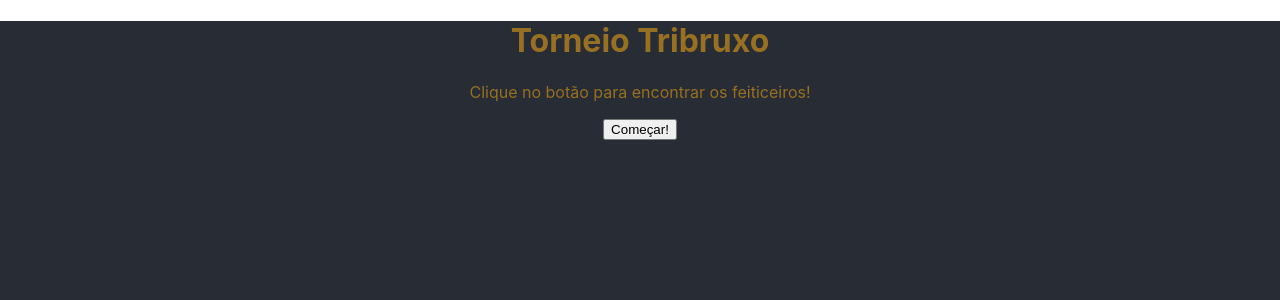
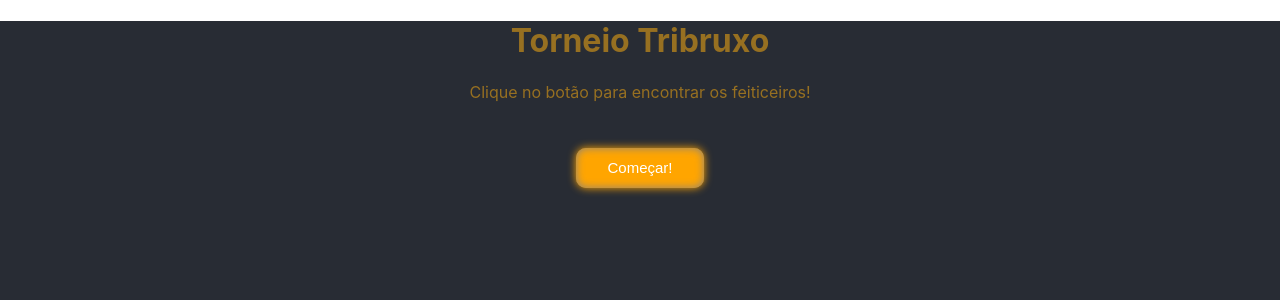
Before and after one commit to Kenzie-Academy-Brasil-Developers/react-entrega-s1-preparativos-para-o-torneio-tribruxo-depavani, a React (Create React App) app: page / in a window 1280 px wide. Shown: the top 300 px of the page. Built offline with nearby package versions, Linux system fonts and the light colour scheme; no server answers.

Commit message:
improving the style

```diff
--- a/src/components/Card/style.css
+++ b/src/components/Card/style.css
@@ -1,25 +1,47 @@
 img {
-  width: 300px;
-  height: 300px;
+  width: 250px;
+  height: 250px;
+  border-radius: 7px;
 }
 
 .Ravenclaw {
-  border: 6px solid red;
+  border: 2px solid red;
+  box-shadow: inset 0 0 1em red, 0 0 1em red;
+  border-radius: 8px;
 }
 
 .Slytherin {
-  border: 6px solid seagreen;
+  border: 2px solid seagreen;
+  box-shadow: inset 0 0 1em seagreen, 0 0 1em seagreen;
+  border-radius: 8px;
 }
 
 .Hufflepuff {
-  border: 6px solid yellow;
+  border: 2px solid yellow;
+  box-shadow: inset 0 0 1em yellow, 0 0 1em yellow;
+  border-radius: 8px;
 }
 
 .Gryffindor {
-  border: 6px solid blue;
+  border: 2px solid blue;
+  box-shadow: inset 0 0 1em blue, 0 0 1em blue;
+  border-radius: 8px;
 }
 
 span {
   font-size: 20px;
   color: white;
 }
+
+button {
+  font-size: 15px;
+  background-color: orange;
+  border: none;
+  border-radius: 10px;
+  width: 10%;
+  height: 40px;
+  box-shadow: inset 0 0 8px rgb(131, 128, 131), 0 0 8px orange;
+  color: white;
+  font-weight: 500;
+  margin-top: 30px;
+}
```
